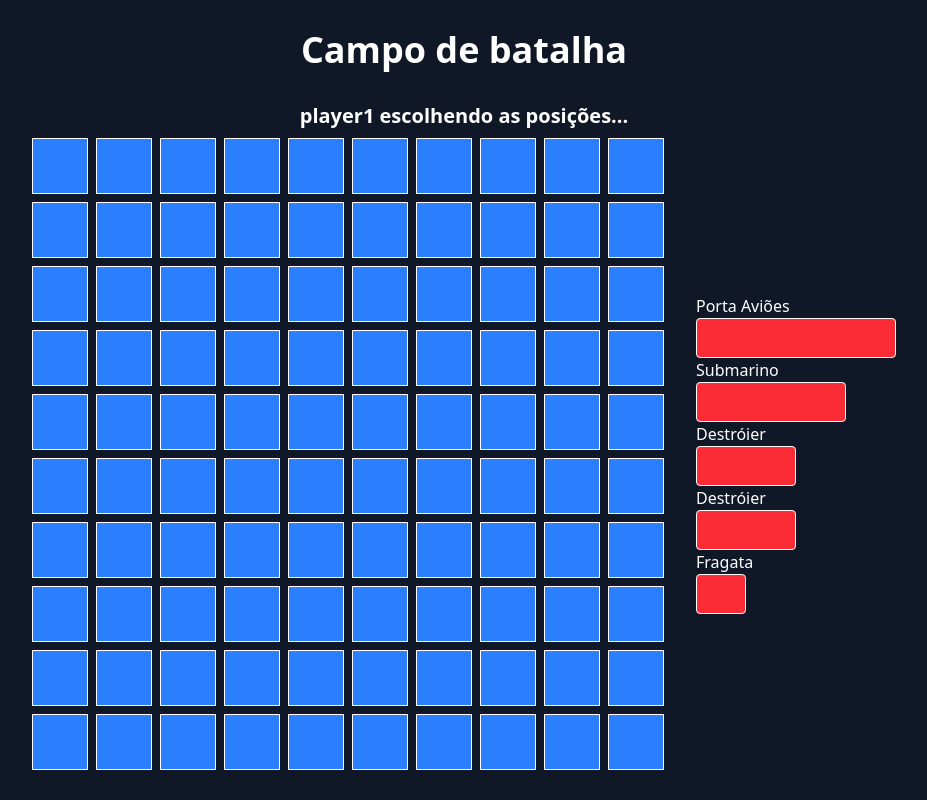
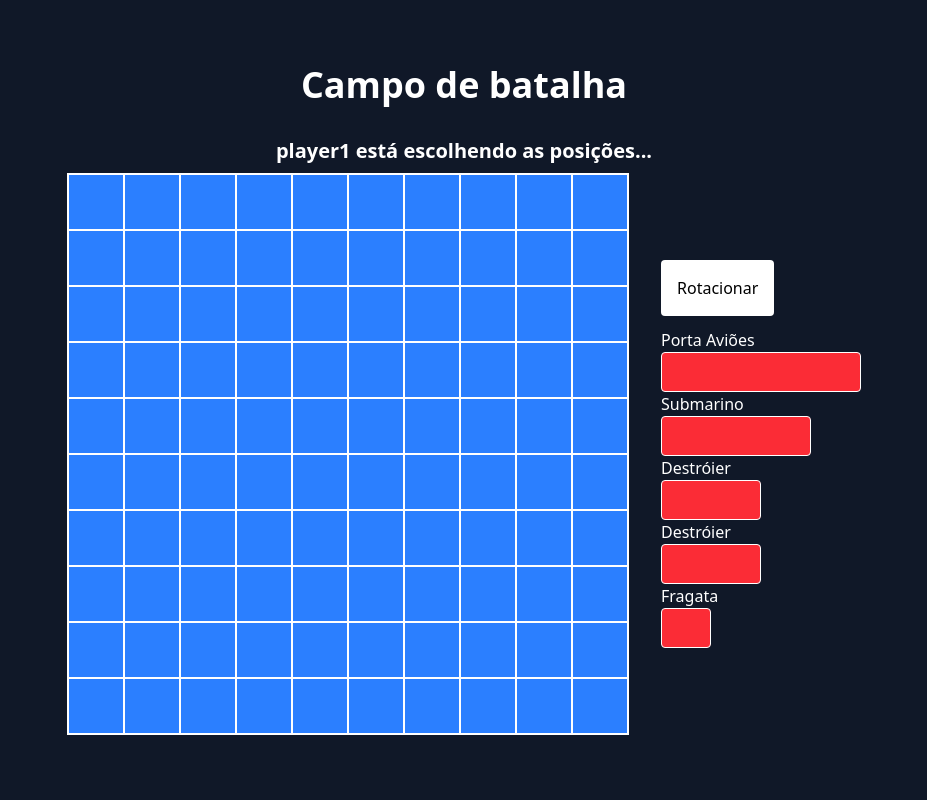
Before and after one commit to figueiredojoaopedro/battleship, a React (Vite) app: page /pages/game in a window 1280 px wide. Shown: the whole page, without its empty margins (176-1103 px from the left). Built offline with nearby package versions, Linux system fonts and the light colour scheme.

Commit message:
added positioning to the players grid

```diff
--- a/src/pages/Game/Game.tsx
+++ b/src/pages/Game/Game.tsx
@@ -1,15 +1,20 @@
 import { useState } from "react";
 
 type ShipPosition = { row: number | null; col: number | null; hit: boolean };
-type Ship = { name: string; size: number; positions: ShipPosition[] };
-type Player = { ready: boolean; ships: Ship[] };
+type Grid = (null | boolean)[][];
+type Ship = {
+  name: string;
+  size: number;
+  positions: ShipPosition[];
+};
+type Player = { ready: boolean; ships: Ship[]; grid: Grid };
 type Players = { player1: Player; player2: Player };
 type Turn = "player1" | "player2";
 
 const Game = () => {
-  const [grid, setGrid] = useState<(null | boolean)[][]>(
-    Array.from({ length: 10 }, () => Array(10).fill(null))
-  ); // se a pos for null, igual a vazio, se false, preenchida, mas não atingida, se true, atingida
+  const [direcao, setDirecao] = useState<String>("horizontal");
+  const [errorMessage, setErrorMessage] = useState<String>("");
+
   const [players, setPlayers] = useState<Players>({
     player1: {
       ready: false,
@@ -40,6 +45,7 @@ const Game = () => {
           positions: Array(1).fill({ row: null, col: null, hit: false }),
         },
       ],
+      grid: Array.from({ length: 10 }, () => Array(10).fill(null)), // se a pos for null, igual a vazio, se false, preenchida, mas não atingida, se true, atingida
     },
     player2: {
       ready: false,
@@ -70,6 +76,7 @@ const Game = () => {
           positions: Array(1).fill({ row: null, col: null, hit: false }),
         },
       ],
+      grid: Array.from({ length: 10 }, () => Array(10).fill(null)),
     },
   });
 
@@ -104,21 +111,65 @@ const Game = () => {
     targetRow: number,
     targetCol: number
   ): void => {
-    const shipName = event.dataTransfer.getData("shipName");
+    setErrorMessage("");
     const shipSize = parseInt(event.dataTransfer.getData("shipSize"));
 
-    console.log("test size and index", shipName, shipSize);
+    const isHorizontal: boolean = direcao === "horizontal";
+    console.log("test", [...players[turn].grid.map((row) => [...row])]);
+    let playerGridCopy = [...players[turn].grid.map((row) => [...row])];
+
+    for (let i = 0; i < shipSize; i++) {
+      const row = isHorizontal ? targetRow : targetRow + i;
+      const col = isHorizontal ? targetCol + i : targetCol;
+
+      if (row >= 10 || col >= 10) {
+        console.log("Posição inválida! Está fora do tabuleiro.");
+        setErrorMessage("Posição inválida! Está fora do tabuleiro.");
+        return;
+      }
+
+      if (playerGridCopy[row][col] !== null) {
+        console.log("Posição inválida! Este espaço já está ocupado.");
+        setErrorMessage("Posição inválida! Este espaço já está ocupado.");
+        return;
+      }
+
+      playerGridCopy[row][col] = false;
+    }
+
+    setPlayers({
+      ...players,
+      [turn]: {
+        ...players[turn],
+        grid: playerGridCopy,
+      },
+    });
+  };
+
+  const handleRotacionar = () => {
+    if (direcao === "horizontal") {
+      setDirecao("vertical");
+    }
+
+    if (direcao === "vertical") {
+      setDirecao("horizontal");
+    }
   };
 
   return (
     <div className="min-h-screen flex flex-col items-center justify-center bg-gray-900 text-white p-4">
       <div className="flex flex-col items-center mb-2">
         <h2 className="text-4xl font-bold mb-8">Campo de batalha</h2>
-        <p className="text-xl font-bold">{turn} escolhendo as posições...</p>
+        <p className="text-xl font-bold">
+          {turn} está escolhendo as posições...
+        </p>
+        {errorMessage && (
+          <p className="text-red-500 font-bold">{errorMessage}</p>
+        )}
       </div>
       <div className="flex flex-row items-center justify-center">
-        <div className="grid grid-cols-10 gap-2">
-          {grid.map((row, rowIndex) =>
+        <div className="grid grid-cols-10 border-1">
+          {players[turn].grid.map((row, rowIndex) =>
             row.map((cell, colIndex) => (
               <div
                 key={`${rowIndex}-${colIndex}`}
@@ -129,8 +180,19 @@ const Game = () => {
             ))
           )}
         </div>
-        <div className="ml-8">
+        <div className="flex flex-col gap-3 ml-8">
+          <div>
+            <button
+              onClick={handleRotacionar}
+              className="transition duration-150 ease-in-out hover:bg-gray-200 bg-white rounded-sm p-4 text-black cursor-pointer"
+            >
+              Rotacionar
+            </button>
+          </div>
+          <div>
+            <div>
               {players[turn].ships.map((ship, index) => {
+                const isHorizontal = direcao === "horizontal";
                 return (
                   <div key={index}>
                     <h4>{ship.name}</h4>
@@ -139,9 +201,14 @@ const Game = () => {
                         draggable
                         onDragStart={(event) => onDragStart(event, ship)}
                         style={{
-                      width: getShipWidth(ship.size),
+                          width: isHorizontal
+                            ? getShipWidth(ship.size)
+                            : "40px",
+                          height: isHorizontal ? "40px" : `${ship.size * 40}px`,
+                          display: "flex",
+                          flexDirection: "row",
                         }}
-                    className={`border-1 border-white rounded-sm cursor-grab w-10 h-10 bg-red-500`}
+                        className={`border-1 border-white rounded-sm cursor-grab bg-red-500`}
                       ></div>
                     </div>
                   </div>
@@ -150,6 +217,8 @@ const Game = () => {
             </div>
           </div>
         </div>
+      </div>
+    </div>
   );
 };
 
```
Lines whose indentation alone changed are shown as unchanged.
